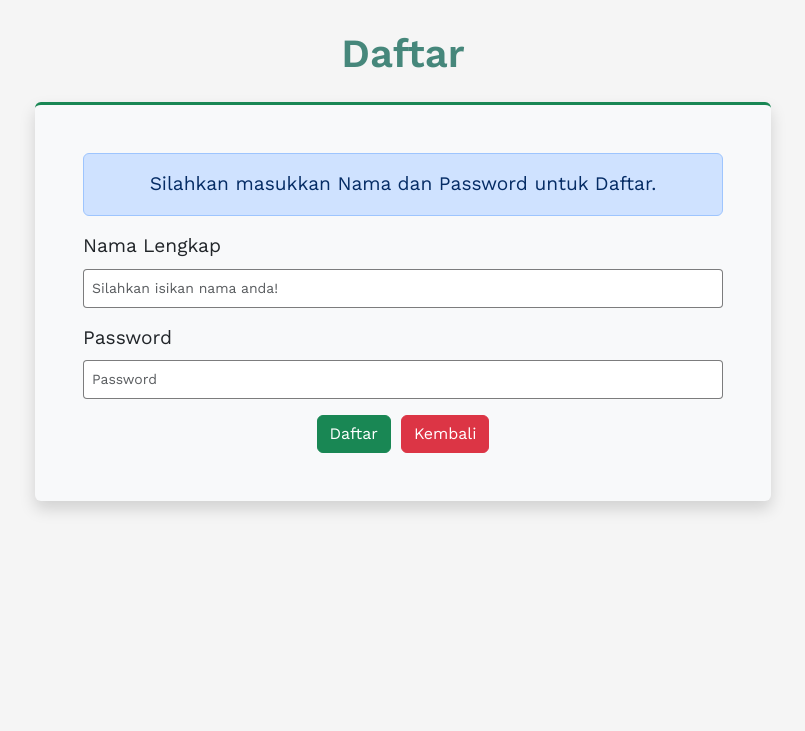
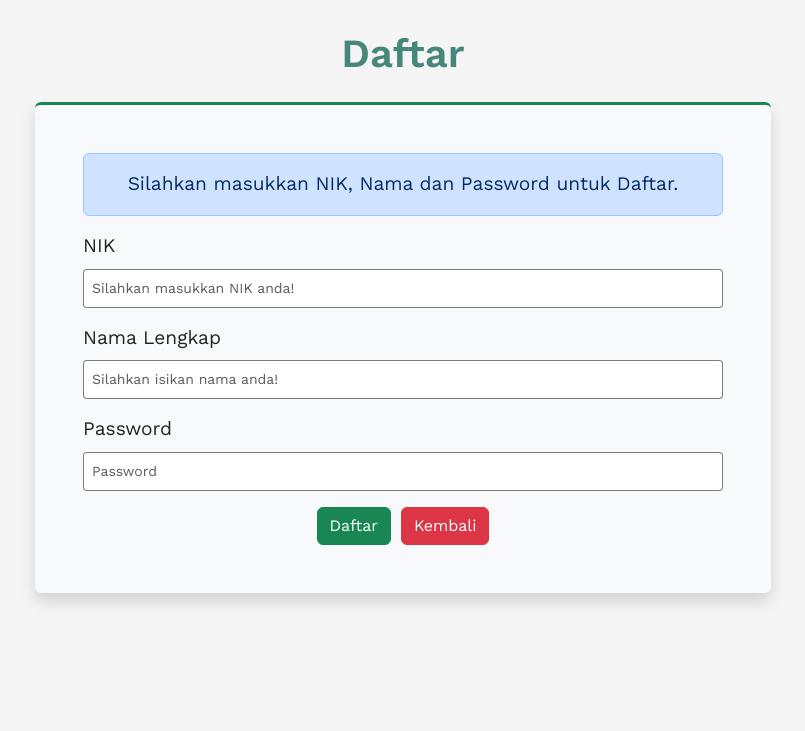
Before and after one commit to steinpongoh/sidesa, a PHP site: page /daftar.php in a window 1280 px wide. Shown: the part 50-781 px from the top of the page, without its empty margins (237-1042 px from the left). Run offline with PHP 8.4, Linux system fonts and the light colour scheme; some libraries are stand-ins or nearby versions.

Commit message:
melengkapi bagian daftar

```diff
--- a/daftar.php
+++ b/daftar.php
@@ -1,7 +1,6 @@
 <?php
 include 'templates/header1.php';
 include 'function.php';
-
 
 ?>
 
@@ -11,7 +10,11 @@ include 'function.php';
       <form id="form" method="post" action="cekdaftar.php" class="col-md-8 col-10 " enctype="multipart/form-data">
         <h1 class="text-center">Daftar</h1>
         <div class="container-form shadow p-5 mt-4 mb-4 rounded-2 border-top border-success border-3 bg-light">
-        <div class="alert alert-primary" style="text-align:center;"role="alert"> Silahkan masukkan Nama dan Password untuk Daftar.</div>
+        <div class="alert alert-primary" style="text-align:center;"role="alert"> Silahkan masukkan NIK, Nama dan Password untuk Daftar.</div>
+          <div class="mb-3">
+            <label for="nik" class="form-label">NIK</label>
+            <input name="nik" type="text" class="form-control form-control-sm border border border-black p-2 mb-2 border-opacity-50" autocomplete="off" required placeholder="Silahkan masukkan NIK anda!" id="nik">
+          </div>
           <div class="mb-3">
             <label for="nama" class="form-label">Nama Lengkap</label>
             <input name="username" type="text" class="form-control form-control-sm border border border-black p-2 mb-2 border-opacity-50" autocomplete="off" required placeholder="Silahkan isikan nama anda!" id="nama">
--- a/login.php
+++ b/login.php
@@ -18,6 +18,8 @@ include 'function.php';
             <label for="password" class="form-label">Password</label>
             <input name="password" type="password" class="form-control form-control-sm border border-black p-2 mb-2 border-opacity-50" required placeholder="Password" id="password">
           </div>
+          <input name="ingat" type="checkbox" required id="ingat">
+          <label for="ingat" class="form-label">Ingat Saya</label>
           <div class="mt-3 d-flex justify-content-center">
             <button type="submit" id="masuk" name="masuk" class="btn btn-success">Masuk</button>
           </div><br>
```
Also changed, not shown: cekdaftar.php (+17 -12 lines).
